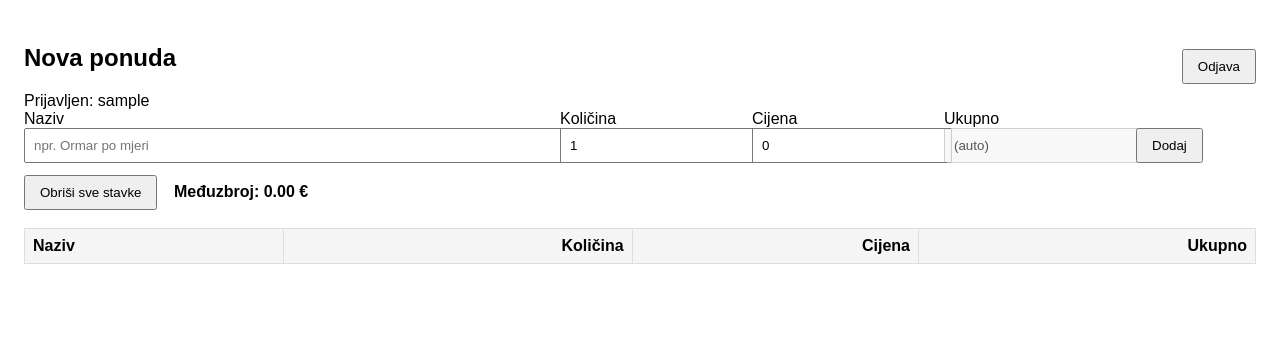
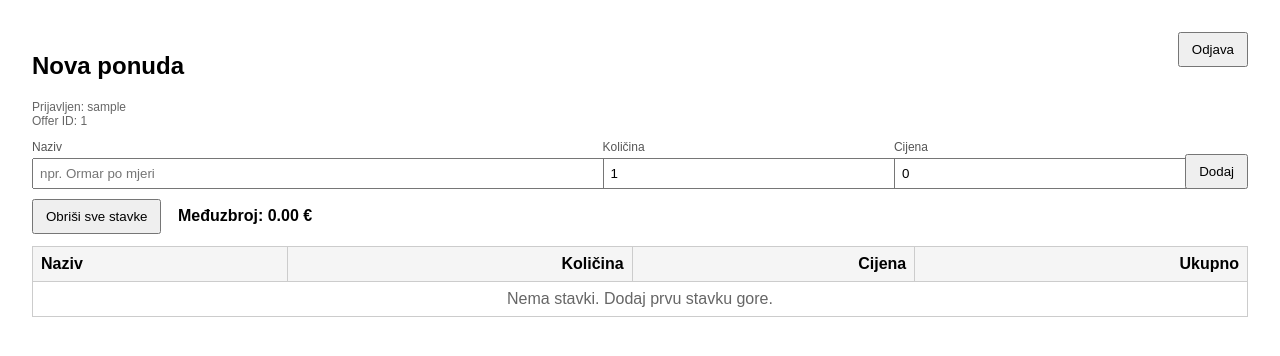
Before and after one commit to jevrem/ponude-app, a FastAPI app: page /offer in a window 1280 px wide. Shown: the top 356 px of the page. Run offline with FastAPI, Linux system fonts and the light colour scheme; the visitor is signed in with stand-in values (Sample User, id 1); lists and menus that the app fills with data are empty.

Commit message:
Update offer.html

```diff
--- a/app/templates/offer.html
+++ b/app/templates/offer.html
@@ -1,18 +1,21 @@
 <!DOCTYPE html>
 <html lang="hr">
 <head>
-  <meta charset="UTF-8">
-  <title>Ponuda</title>
+  <meta charset="UTF-8" />
+  <title>Ponude</title>
   <style>
-    body { font-family: Arial, sans-serif; margin: 24px; }
-    .row { display: grid; grid-template-columns: 1fr 180px 180px 180px 120px; gap: 12px; align-items: end; }
-    input { width: 100%; padding: 8px; }
-    button { padding: 8px 14px; }
-    table { border-collapse: collapse; width: 100%; margin-top: 18px; }
-    th, td { border: 1px solid #ddd; padding: 8px; text-align: right; }
+    body { font-family: Arial, sans-serif; padding: 24px; }
+    .top { display:flex; justify-content:space-between; align-items:flex-start; gap:16px; }
+    table { border-collapse: collapse; width: 100%; margin-top: 12px; }
+    th, td { border: 1px solid #ccc; padding: 8px; text-align: right; }
     th:first-child, td:first-child { text-align: left; }
     th { background: #f5f5f5; }
-    .top { display:flex; justify-content: space-between; align-items:center; }
+    input { padding: 6px; }
+    .row { display:flex; gap:12px; align-items:end; margin-top: 12px; }
+    .row > div { flex: 1; }
+    .row label { display:block; font-size: 12px; color:#555; margin-bottom:4px; }
+    .btn { padding: 8px 12px; cursor: pointer; }
+    .muted { color:#666; font-size: 12px; }
   </style>
 </head>
 <body>
@@ -20,40 +23,39 @@
 <div class="top">
   <div>
     <h2>Nova ponuda</h2>
-    <div>Prijavljen: {{ request.session.get("user") }}</div>
+    <div class="muted">Prijavljen: {{ user }}</div>
+    <div class="muted">Offer ID: {{ offer_id }}</div>
   </div>
+
   <form action="/logout" method="post">
-    <button type="submit">Odjava</button>
+    <button class="btn" type="submit">Odjava</button>
   </form>
 </div>
 
-<form action="/offer/add" method="post">
-  <div class="row">
-    <div>
+<form action="/offer/add" method="post" class="row">
+  <div style="flex: 2;">
     <label>Naziv</label>
-      <input name="name" placeholder="npr. Ormar po mjeri" required>
+    <input name="name" placeholder="npr. Ormar po mjeri" style="width:100%;" required />
   </div>
+
   <div>
     <label>Količina</label>
-      <input name="qty" type="text" value="1">
+    <input name="qty" type="number" step="0.01" value="1" style="width:100%;" />
   </div>
+
   <div>
     <label>Cijena</label>
-      <input name="price" type="text" value="0">
+    <input name="price" type="number" step="0.01" value="0" style="width:100%;" />
   </div>
-    <div>
-      <label>Ukupno</label>
-      <input value="(auto)" disabled>
-    </div>
-    <div>
-      <button type="submit">Dodaj</button>
-    </div>
+
+  <div style="flex: 0;">
+    <button class="btn" type="submit">Dodaj</button>
   </div>
 </form>
 
-<form action="/offer/clear" method="post" style="margin-top:12px;">
-  <button type="submit">Obriši sve stavke</button>
-  <strong style="margin-left:12px;">Međuzbroj: {{ "%.2f"|format(subtotal) }} €</strong>
+<form action="/offer/clear" method="post" style="margin-top: 10px;">
+  <button class="btn" type="submit">Obriši sve stavke</button>
+  <strong style="margin-left: 12px;">Međuzbroj: {{ "%.2f"|format(subtotal) }} €</strong>
 </form>
 
 <table>
@@ -66,14 +68,20 @@
     </tr>
   </thead>
   <tbody>
-    {% for i in items %}
+    {% if items and items|length > 0 %}
+      {% for it in items %}
       <tr>
-      <td>{{ i.name if i.name is defined else i["name"] }}</td>
-      <td>{{ "%.2f"|format(i.qty if i.qty is defined else i["qty"]) }}</td>
-      <td>{{ "%.2f"|format(i.price if i.price is defined else i["price"]) }}</td>
-      <td>{{ "%.2f"|format(i.line_total if i.line_total is defined else i["line_total"]) }}</td>
+        <td>{{ it.name }}</td>
+        <td>{{ "%.2f"|format(it.qty) }}</td>
+        <td>{{ "%.2f"|format(it.price) }}</td>
+        <td>{{ "%.2f"|format(it.line_total) }}</td>
       </tr>
       {% endfor %}
+    {% else %}
+      <tr>
+        <td colspan="4" style="text-align:center;color:#666;">Nema stavki. Dodaj prvu stavku gore.</td>
+      </tr>
+    {% endif %}
   </tbody>
 </table>
 
```
Lines whose indentation alone changed are shown as unchanged.
